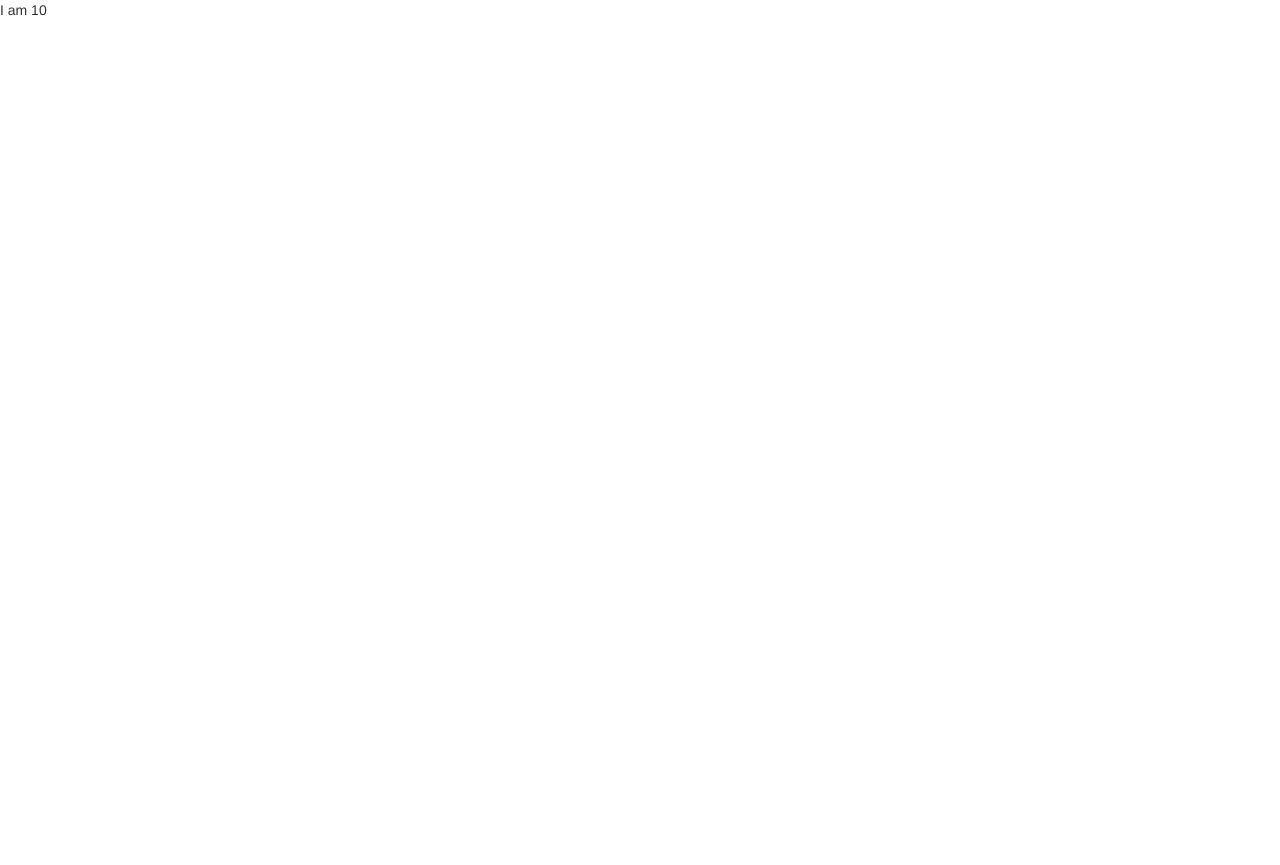
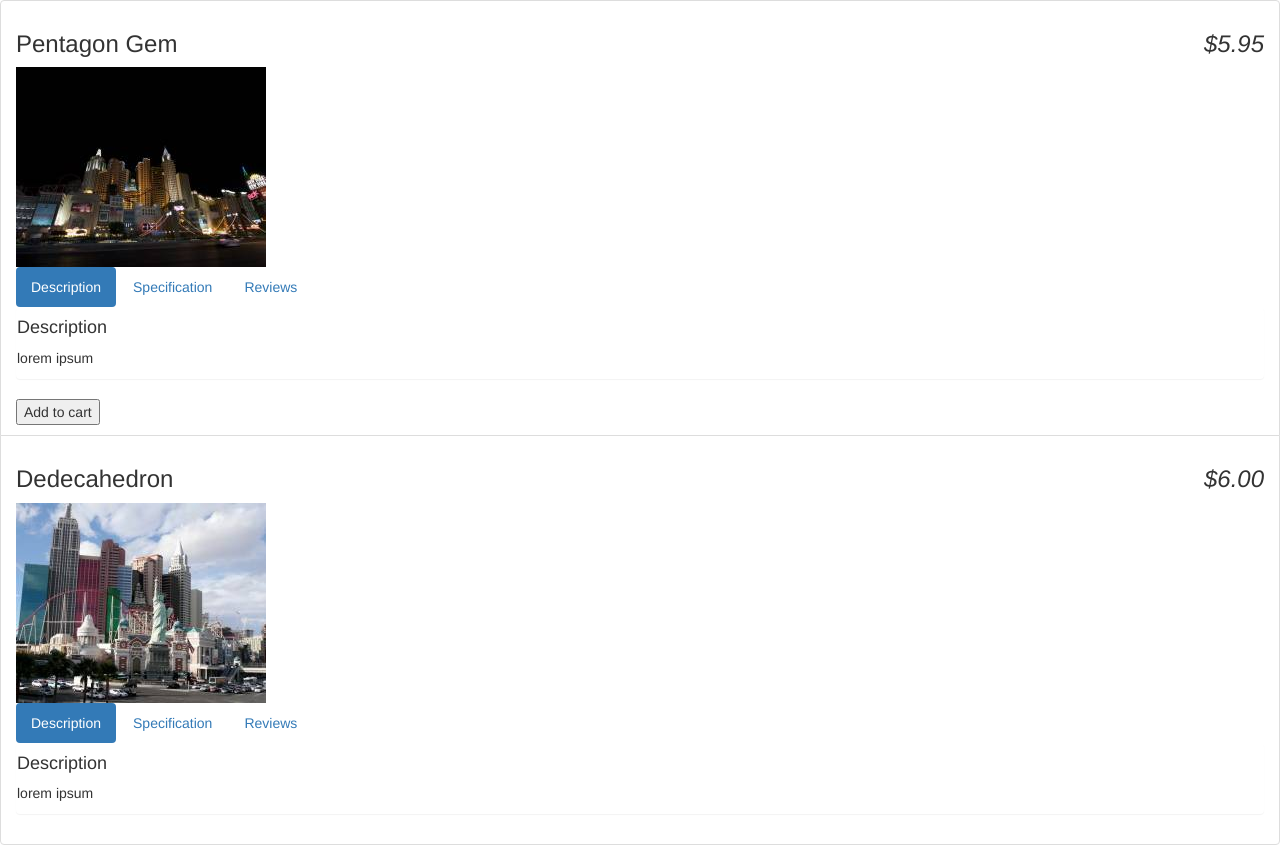
Before and after one commit to vrleonel/angular-store, a plain HTML site: page index.html in a window 1280 px wide. Before the commit the page ends 800 px from the top, so only its background shows below. Drawn offline with nearby package versions, Linux system fonts and the light colour scheme.

Commit message:
Criando novas caracteristicas para  a loja

```diff
--- a/app.js
+++ b/app.js
@@ -1 +1,36 @@
-var app = angular.module('store', []);
+(function () {
+    var app = angular.module('store', []);
+
+
+    app.controller('StoreController', function(){
+            this.products = gems;
+    });
+
+    var gems = [
+    {
+        name: 'Dedecahedron',
+        price: 6,
+        description: 'lorem ipsum',
+        soldOut: true,
+        images: [
+            {
+                full:  'static/img/city-full-1.jpeg',
+                thumb: 'static/img/city-thumb-1.jpeg',
+            }
+        ],
+    },
+    {
+        name: 'Pentagon Gem',
+        price: 5.95,
+        description: 'lorem ipsum',
+        soldOut: false,
+        images: [
+            {
+                full:  'static/img/city-full-2.jpeg',
+                thumb: 'static/img/city-thumb-2.jpeg',
+            }
+        ],
+    }
+    ];
+
+})();
--- a/index.html
+++ b/index.html
@@ -6,8 +6,40 @@
     <script src="https://ajax.googleapis.com/ajax/libs/angularjs/1.2.0/angular.min.js"></script>
     <script src="app.js"></script>
   </head>
-  <body>
+  <body ng-controller="StoreController as store">
+    <ul class="list-group">
+        <li class="list-group-item" ng-repeat="product in store.products | orderBy:'+price' ">
+            <h3>
+                {{ product.name }}
+                <em class="pull-right">{{ product.price | currency}}</em>
+            </h3>
+            <img ng-src="{{ product.images[0].thumb }}" alt="image">
+            <ul class="nav nav-pills" ng-init="tab = 1">
+                <li ng-class="{ active:tab === 1 }">
+                    <a href ng-click="tab = 1">Description</a>
+                </li>
+                <li ng-class="{ active:tab === 2 }">
+                    <a href ng-click="tab = 2">Specification</a>
+                </li>
+                <li ng-class="{ active:tab === 3 }">
+                    <a href ng-click="tab = 3">Reviews</a>
+                </li>
+            </ul>
+            <div class="panel" ng-show="tab === 1">
+                <h4>Description</h4>
+                <p>{{ product.description }}</p>
+            </div>
+            <div class="panel" ng-show="tab === 2">
+                <h4>Specification</h4>
+                <p>None yet</p>
+            </div>
+            <div class="panel" ng-show="tab === 3">
+                <h4>Reviews</h4>
+                <p>None one </p>
+            </div>
 
-    I am {{ 4 + 6 }}
+            <button ng-hide="product.soldOut"> Add to cart</button>
+        </li>
+    </ul>
   </body>
 </html>
```
Also changed, not shown: static/img/city-full-1.jpeg (added), static/img/city-full-2.jpeg (added), static/img/city-thumb-1.jpeg (added), static/img/city-thumb-2.jpeg (added).
